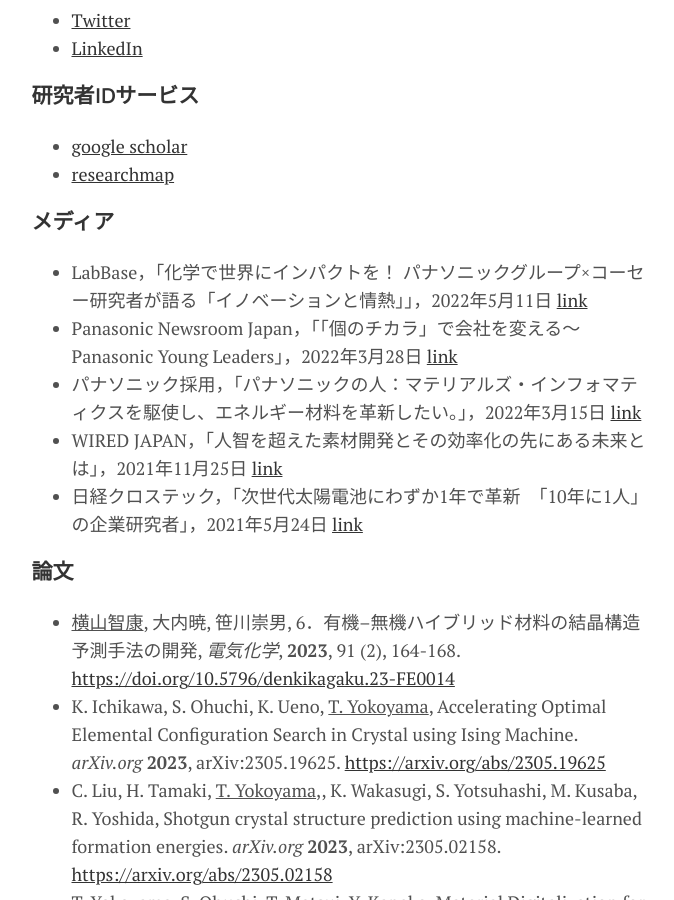
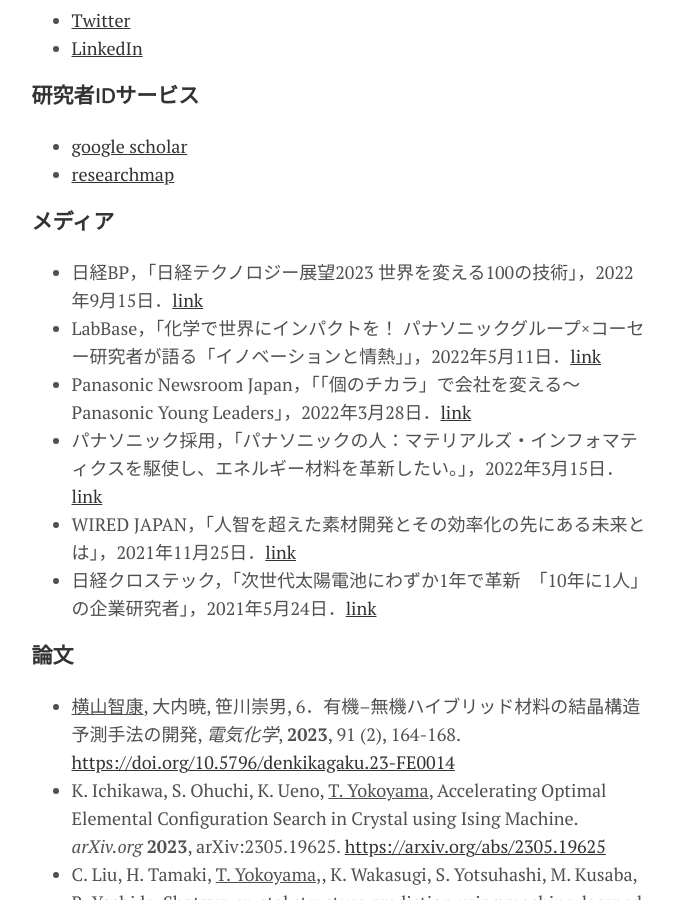
Before and after one commit to yokoyamatomoyasu/yokoyamatomoyasu.github.io, a Jekyll site: the page built from menu/about.md, in a window 1280 px wide and 900 px high, scrolled down 1103 px. Shown: the whole window, without its empty margins (301-975 px from the left). Built offline with Jekyll 4.4.1, drawn with Linux system fonts in a browser that asks for light colours.

Commit message:
GitHub pages site with Jekyll

```diff
--- a/menu/about.md
+++ b/menu/about.md
@@ -43,11 +43,12 @@
 
 
 ### メディア
-- LabBase，「化学で世界にインパクトを！ パナソニックグループ×コーセー研究者が語る「イノベーションと情熱」」，2022年5月11日 [link](https://compass.labbase.jp/articles/854)
-- Panasonic Newsroom Japan，「「個のチカラ」で会社を変える～Panasonic Young Leaders」，2022年3月28日 [link](https://news.panasonic.com/jp/stories/2022/98060.html)
-- パナソニック採用，「パナソニックの人：マテリアルズ・インフォマティクスを駆使し、エネルギー材料を革新したい。」，2022年3月15日 [link](https://recruit.jpn.panasonic.com/person/t_yokoyama.html)
-- WIRED JAPAN，「人智を超えた素材開発とその効率化の先にある未来とは」，2021年11月25日 [link](https://wired.jp/2021/11/25/wired-conference-2021-panasonic-ws/)
-- 日経クロステック，「次世代太陽電池にわずか1年で革新　「10年に1人」の企業研究者」，2021年5月24日 [link](https://xtech.nikkei.com/atcl/nxt/column/18/01620/052000007/)
+- 日経BP，「日経テクノロジー展望2023 世界を変える100の技術」，2022年9月15日．[link](https://www.amazon.co.jp/dp/4296001183#)
+- LabBase，「化学で世界にインパクトを！ パナソニックグループ×コーセー研究者が語る「イノベーションと情熱」」，2022年5月11日．[link](https://compass.labbase.jp/articles/854)
+- Panasonic Newsroom Japan，「「個のチカラ」で会社を変える～Panasonic Young Leaders」，2022年3月28日．[link](https://news.panasonic.com/jp/stories/2022/98060.html)
+- パナソニック採用，「パナソニックの人：マテリアルズ・インフォマティクスを駆使し、エネルギー材料を革新したい。」，2022年3月15日．[link](https://recruit.jpn.panasonic.com/person/t_yokoyama.html)
+- WIRED JAPAN，「人智を超えた素材開発とその効率化の先にある未来とは」，2021年11月25日．[link](https://wired.jp/2021/11/25/wired-conference-2021-panasonic-ws/)
+- 日経クロステック，「次世代太陽電池にわずか1年で革新　「10年に1人」の企業研究者」，2021年5月24日．[link](https://xtech.nikkei.com/atcl/nxt/column/18/01620/052000007/)
 
 
 ### 論文
```
